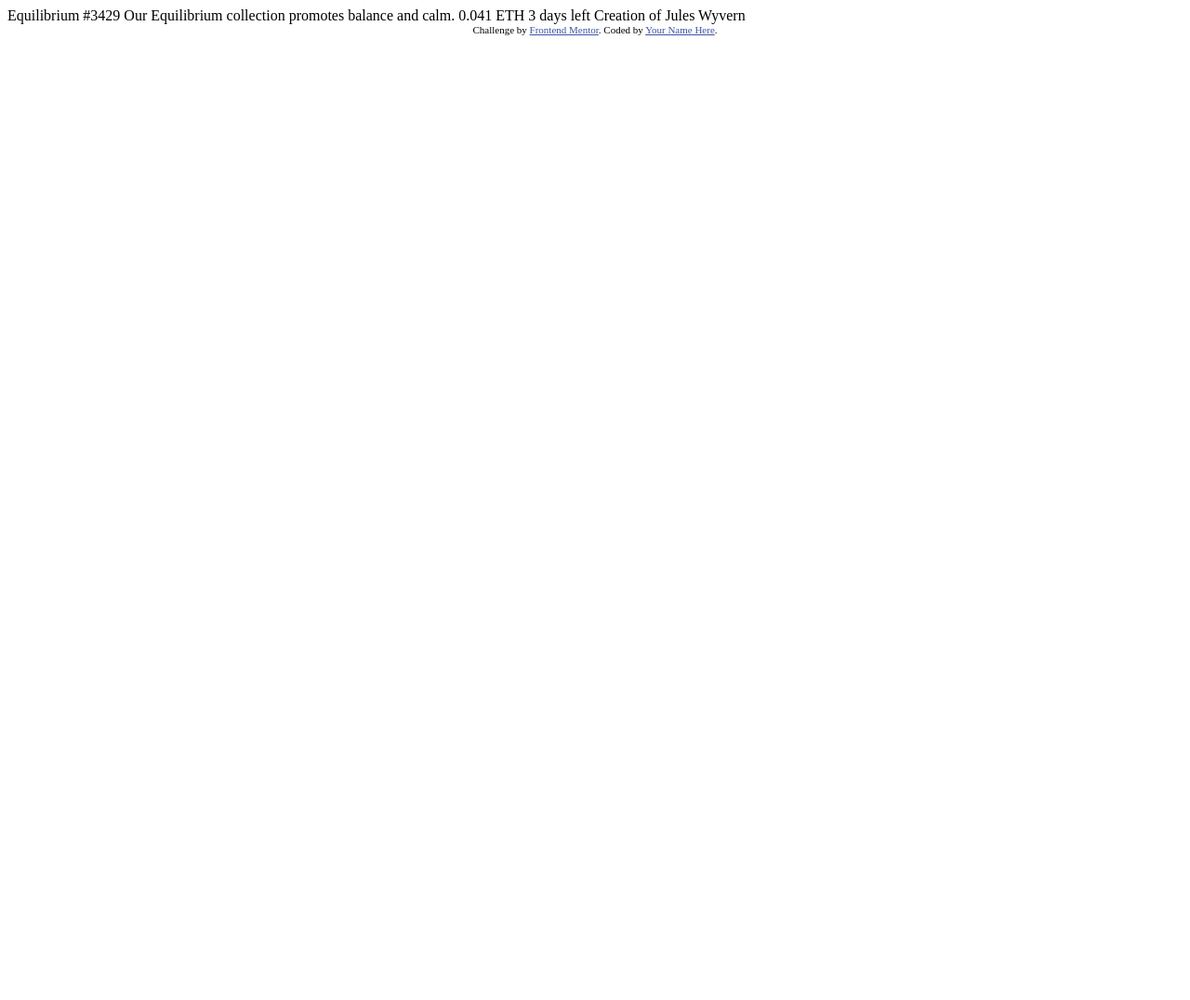
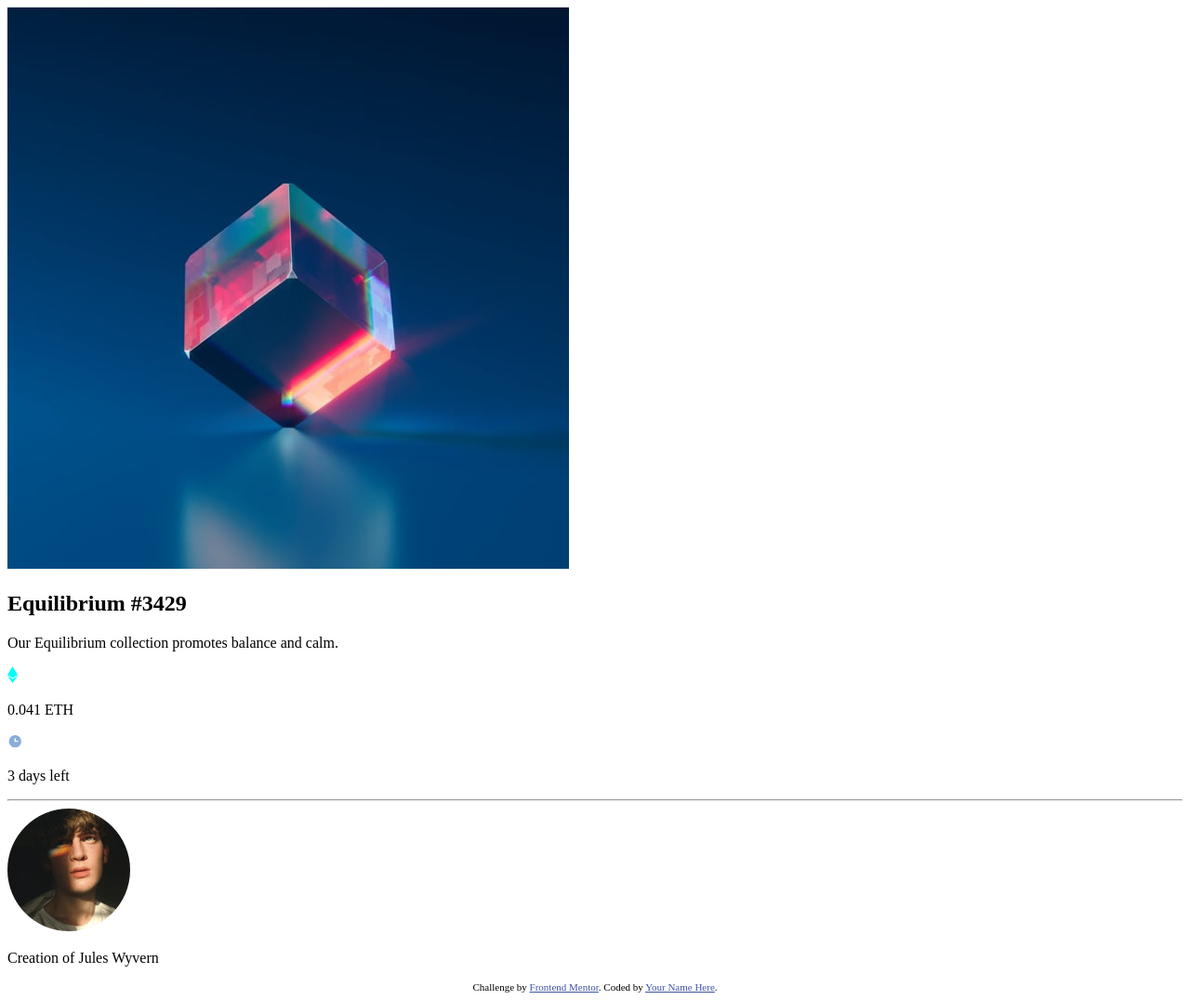
Before and after one commit to shivaprakash-sudo/nft-preview-card-component, a plain HTML site: page index.html in a window 1280 px wide. Shown: the whole page at 93% size. Before the commit the page ends 800 px from the top, so only its background shows below. Drawn offline with Linux system fonts and the light colour scheme.

Commit message:
proper html tags and content added

```diff
--- a/index.html
+++ b/index.html
@@ -13,20 +13,32 @@
 </head>
 
 <body>
-
-  Equilibrium #3429
-
-  Our Equilibrium collection promotes balance and calm.
-
-  0.041 ETH
-  3 days left
-
-  Creation of Jules Wyvern
-
-  <div class="attribution">
-    Challenge by <a href="https://www.frontendmentor.io?ref=challenge" target="_blank">Frontend Mentor</a>.
-    Coded by <a href="#">Your Name Here</a>.
-  </div>
+  <main class="container">
+    <article class="card">
+      <div class="card__img">
+        <img src="./images/image-equilibrium.jpg" alt="Equilibrium">
+      </div>
+      <h2>Equilibrium #3429</h2>
+      <p class="text-light">Our Equilibrium collection promotes balance and calm.</p>
+      <div class="felx items-center">
+        <img src="./images/icon-ethereum.svg" alt="Ethereum icon">
+        <p>0.041 ETH</p>
+      </div>
+      <div class="flex items-center">
+        <img src="./images/icon-clock.svg" alt="Clock icon">
+        <p>3 days left</p>
+      </div>
+      <hr>
+      <div class="flex items-center">
+        <img class="avatar" src="./images/image-avatar.png" alt="Avatar">
+        <p>Creation of Jules Wyvern</p>
+      </div>
+    </article>
+    <div class="attribution">
+      Challenge by <a href="https://www.frontendmentor.io?ref=challenge" target="_blank">Frontend Mentor</a>.
+      Coded by <a href="#">Your Name Here</a>.
+    </div>
+  </main>
 </body>
 
 </html>
--- a/style.css
+++ b/style.css
@@ -1,3 +1,29 @@
+/* Outfit font from google */
+@import url('https://fonts.googleapis.com/css2?family=Outfit:wght@300;400;600&display=swap');
+
+:root {
+
+    /* primary colours */
+    --clr-primary: hsl(215, 51%, 70%);
+    --clr-secondary: hsl(178, 100%, 50%);
+
+    --clr-neutral-100: hsl(0, 0%, 100%);
+    --clr-neutral-200: hsl(215, 32%, 27%);
+    --clr-neutral-300: hsl(216, 50%, 16%);
+    --clr-neutral-400: hsl(217, 54%, 11%);
+
+    /* font styles */
+    --ff-base: 'Outfit', sans-serif;
+    --fs-base: 1.125rem;
+    --fw-300: 300;
+    --fw-400: 400;
+    --fw-600: 600;
+}
+
+img {
+    max-width: 100%;
+}
+
 /* attribution */
 .attribution {
     font-size: 11px;
```
